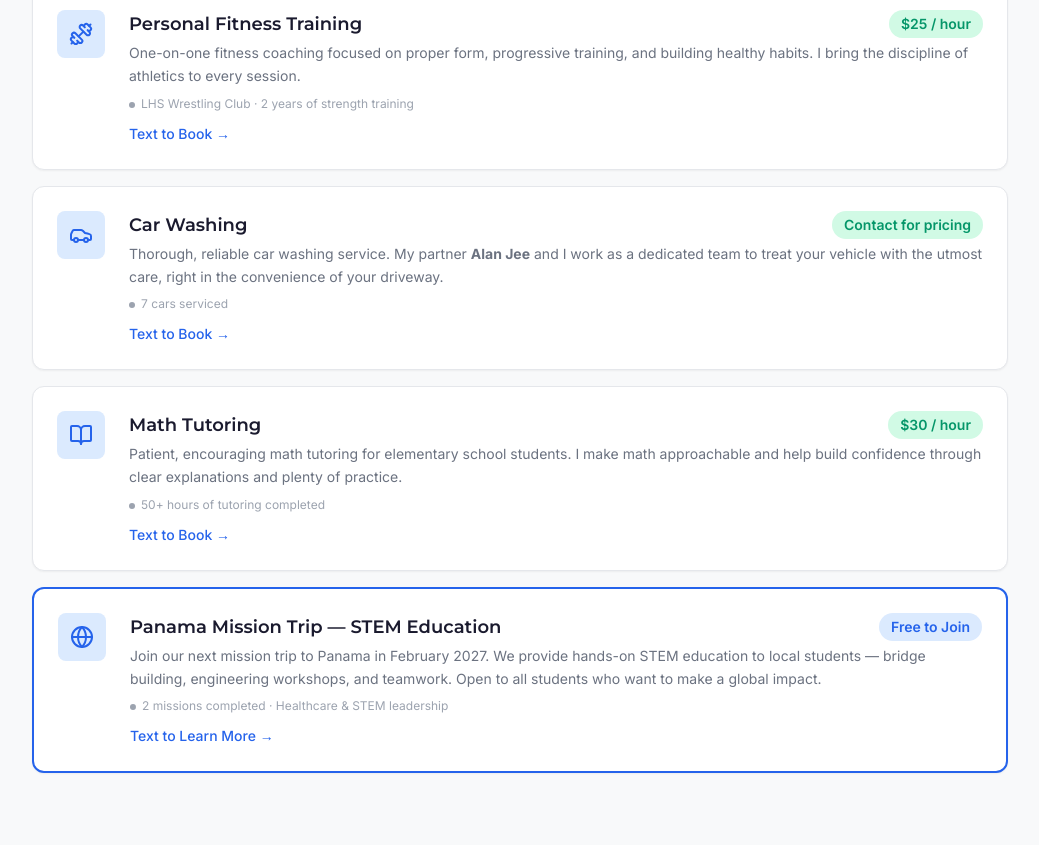
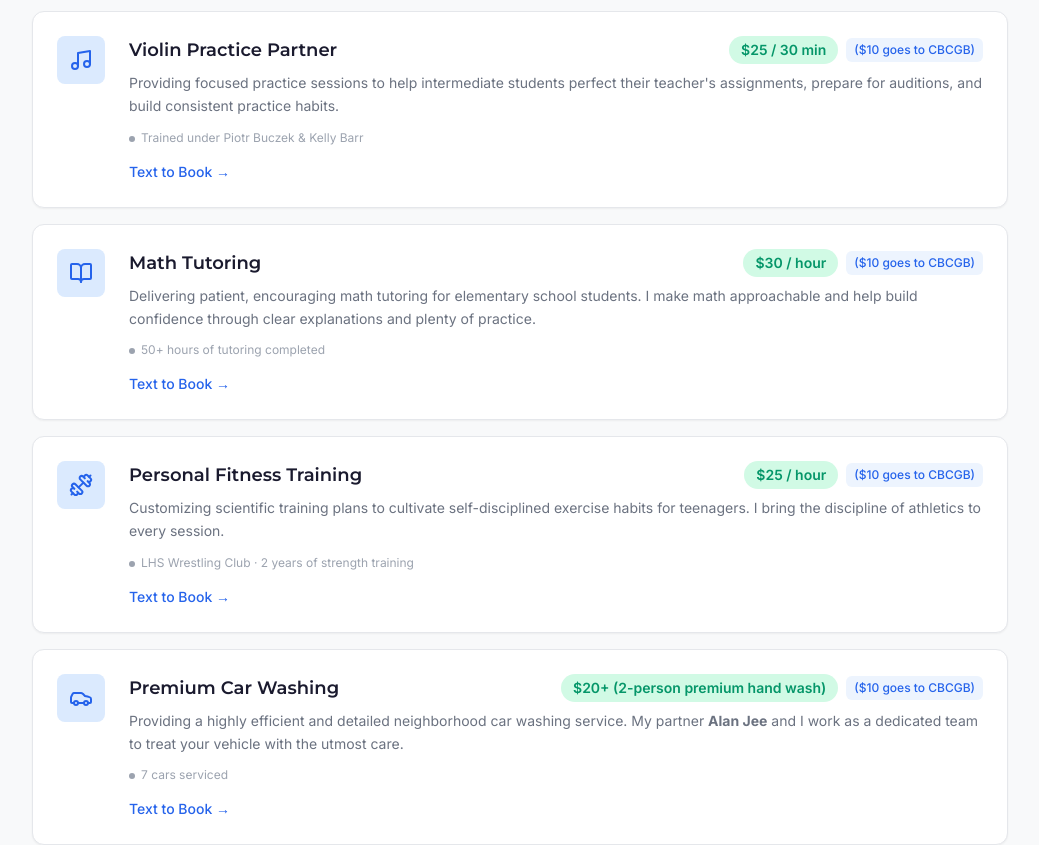
Before and after one commit to hehuang16/he-huang, a Next.js app: page / in a window 1280 px wide. Shown: the part 1420-2265 px from the top of the page, without its empty margins (120-1159 px from the left). Built offline with nearby package versions, Linux system fonts and the light colour scheme.

Commit message:
Restructure services, update descriptions with action verbs, and add donation badge

```diff
--- a/src/components/Services.tsx
+++ b/src/components/Services.tsx
@@ -8,47 +8,63 @@ const PHONE = '+17813544240'
 
 const services = [
   {
+    icon: Globe,
+    title: 'Panama Mission Trip — STEM Education',
+    price: 'Free to Join',
+    priceBadgeClass: 'text-[#2563EB] bg-[#DBEAFE]',
+    description:
+      'Leading our next mission trip to Panama in February 2027. We provide hands-on STEM education to local students — bridge building, engineering workshops, and teamwork. Open to all students who want to make a global impact.',
+    experience: '2 missions completed · Healthcare & STEM leadership',
+    isSpecial: true,
+    cta: 'Text to Learn More →',
+  },
+  {
     icon: Music,
     title: 'Violin Lessons',
     price: '$35 / 30 min',
+    donation: true,
     description:
-      'One-on-one violin instruction for beginners. I focus on posture, tone production, and building a strong musical foundation from the very first lesson.',
+      'Dedicated to building a strong musical foundation, focusing on posture and tone production for beginners right from the very first lesson.',
     experience: '11 years of violin · BYSO & LHS Chamber Orchestra',
   },
   {
     icon: Music,
     title: 'Violin Practice Partner',
     price: '$25 / 30 min',
+    donation: true,
     description:
-      "Focused practice sessions for intermediate students. I help you perfect your teacher's assignments, prepare for auditions, and build consistent practice habits.",
+      "Providing focused practice sessions to help intermediate students perfect their teacher's assignments, prepare for auditions, and build consistent practice habits.",
     experience: 'Trained under Piotr Buczek & Kelly Barr',
+  },
+  {
+    icon: BookOpen,
+    title: 'Math Tutoring',
+    price: '$30 / hour',
+    donation: true,
+    description:
+      'Delivering patient, encouraging math tutoring for elementary school students. I make math approachable and help build confidence through clear explanations and plenty of practice.',
+    experience: '50+ hours of tutoring completed',
   },
   {
     icon: Dumbbell,
     title: 'Personal Fitness Training',
     price: '$25 / hour',
+    donation: true,
     description:
-      'One-on-one fitness coaching focused on proper form, progressive training, and building healthy habits. I bring the discipline of athletics to every session.',
+      'Customizing scientific training plans to cultivate self-disciplined exercise habits for teenagers. I bring the discipline of athletics to every session.',
     experience: 'LHS Wrestling Club · 2 years of strength training',
   },
   {
     icon: Car,
-    title: 'Car Washing',
-    price: 'Contact for pricing',
+    title: 'Premium Car Washing',
+    price: '$20+ (2-person premium hand wash)',
+    donation: true,
     description: (
       <>
-        Thorough, reliable car washing service. My partner <strong>Alan Jee</strong> and I work as a dedicated team to treat your vehicle with the utmost care, right in the convenience of your driveway.
+        Providing a highly efficient and detailed neighborhood car washing service. My partner <strong>Alan Jee</strong> and I work as a dedicated team to treat your vehicle with the utmost care.
       </>
     ),
     experience: '7 cars serviced',
-  },
-  {
-    icon: BookOpen,
-    title: 'Math Tutoring',
-    price: '$30 / hour',
-    description:
-      'Patient, encouraging math tutoring for elementary school students. I make math approachable and help build confidence through clear explanations and plenty of practice.',
-    experience: '50+ hours of tutoring completed',
   },
 ]
 
@@ -88,7 +104,9 @@ export default function Services() {
                   delay: 0.1 + i * 0.08,
                   ease: [0.16, 1, 0.3, 1],
                 }}
-                className="bg-white rounded-xl border border-[#E5E7EB] p-6 shadow-sm hover:shadow-md transition-shadow"
+                className={`bg-white rounded-xl p-6 shadow-sm hover:shadow-md transition-shadow ${
+                  service.isSpecial ? 'border-2 border-[#2563EB]' : 'border border-[#E5E7EB]'
+                }`}
               >
                 <div className="flex flex-col sm:flex-row gap-4 sm:gap-6">
                   {/* Icon */}
@@ -99,22 +117,33 @@ export default function Services() {
                   {/* Content */}
                   <div className="flex-1">
                     {/* Title + Price */}
-                    <div className="flex flex-col sm:flex-row sm:items-center sm:justify-between gap-1">
+                    <div className="flex flex-col xl:flex-row xl:items-center xl:justify-between gap-2">
                       <h3 className="font-display font-semibold text-lg text-[#1A1A2E]">
                         {service.title}
                       </h3>
-                      <span className="text-sm font-semibold text-[#059669] bg-[#D1FAE5] px-3 py-1 rounded-full whitespace-nowrap w-fit">
-                        {service.price}
-                      </span>
+                      <div className="flex flex-col sm:flex-row sm:items-center gap-2">
+                        <span
+                          className={`text-sm font-semibold px-3 py-1 rounded-full whitespace-nowrap w-fit ${
+                            service.priceBadgeClass || 'text-[#059669] bg-[#D1FAE5]'
+                          }`}
+                        >
+                          {service.price}
+                        </span>
+                        {service.donation && (
+                          <span className="text-xs font-medium text-[#2563EB] bg-[#DBEAFE]/50 px-2 py-1 rounded-md w-fit">
+                            ($10 goes to CBCGB)
+                          </span>
+                        )}
+                      </div>
                     </div>
 
                     {/* Description */}
-                    <p className="text-[#6B7280] text-sm mt-1 leading-relaxed">
+                    <p className="text-[#6B7280] text-sm mt-2 leading-relaxed">
                       {service.description}
                     </p>
 
                     {/* Experience */}
-                    <p className="mt-2 text-xs text-[#9CA3AF]">
+                    <p className="mt-3 text-xs text-[#9CA3AF]">
                       <span className="inline-block w-1.5 h-1.5 rounded-full bg-[#9CA3AF] mr-1.5 align-middle" />
                       {service.experience}
                     </p>
@@ -122,69 +151,15 @@ export default function Services() {
                     {/* CTA */}
                     <a
                       href={`sms:${PHONE}`}
-                      className="inline-block mt-3 text-[#2563EB] hover:text-[#1E3A5F] text-sm font-medium transition-colors"
+                      className="inline-block mt-4 text-[#2563EB] hover:text-[#1E3A5F] text-sm font-medium transition-colors"
                     >
-                      Text to Book →
+                      {service.cta || 'Text to Book →'}
                     </a>
                   </div>
                 </div>
               </motion.div>
             )
           })}
-
-          {/* Panama Mission Trip — Special Card */}
-          <motion.div
-            initial={{ opacity: 0, y: 24 }}
-            animate={inView ? { opacity: 1, y: 0 } : {}}
-            transition={{
-              duration: 0.5,
-              delay: 0.1 + services.length * 0.08,
-              ease: [0.16, 1, 0.3, 1],
-            }}
-            className="mt-4 bg-white rounded-xl border-2 border-[#2563EB] p-6 shadow-sm"
-          >
-            <div className="flex flex-col sm:flex-row gap-4 sm:gap-6">
-              {/* Icon */}
-              <div className="w-12 h-12 rounded-lg bg-[#DBEAFE] flex items-center justify-center flex-shrink-0">
-                <Globe className="text-[#2563EB] w-6 h-6" />
-              </div>
-
-              {/* Content */}
-              <div className="flex-1">
-                {/* Title + Badge */}
-                <div className="flex flex-col sm:flex-row sm:items-center sm:justify-between gap-1">
-                  <h3 className="font-display font-semibold text-lg text-[#1A1A2E]">
-                    Panama Mission Trip — STEM Education
-                  </h3>
-                  <span className="text-sm font-semibold text-[#2563EB] bg-[#DBEAFE] px-3 py-1 rounded-full whitespace-nowrap w-fit">
-                    Free to Join
-                  </span>
-                </div>
-
-                {/* Description */}
-                <p className="text-[#6B7280] text-sm mt-1 leading-relaxed">
-                  Join our next mission trip to Panama in February 2027. We
-                  provide hands-on STEM education to local students — bridge
-                  building, engineering workshops, and teamwork. Open to all
-                  students who want to make a global impact.
-                </p>
-
-                {/* Experience */}
-                <p className="mt-2 text-xs text-[#9CA3AF]">
-                  <span className="inline-block w-1.5 h-1.5 rounded-full bg-[#9CA3AF] mr-1.5 align-middle" />
-                  2 missions completed · Healthcare & STEM leadership
-                </p>
-
-                {/* CTA */}
-                <a
-                  href={`sms:${PHONE}`}
-                  className="inline-block mt-3 text-[#2563EB] hover:text-[#1E3A5F] text-sm font-medium transition-colors"
-                >
-                  Text to Learn More →
-                </a>
-              </div>
-            </div>
-          </motion.div>
         </div>
       </div>
     </section>
```
